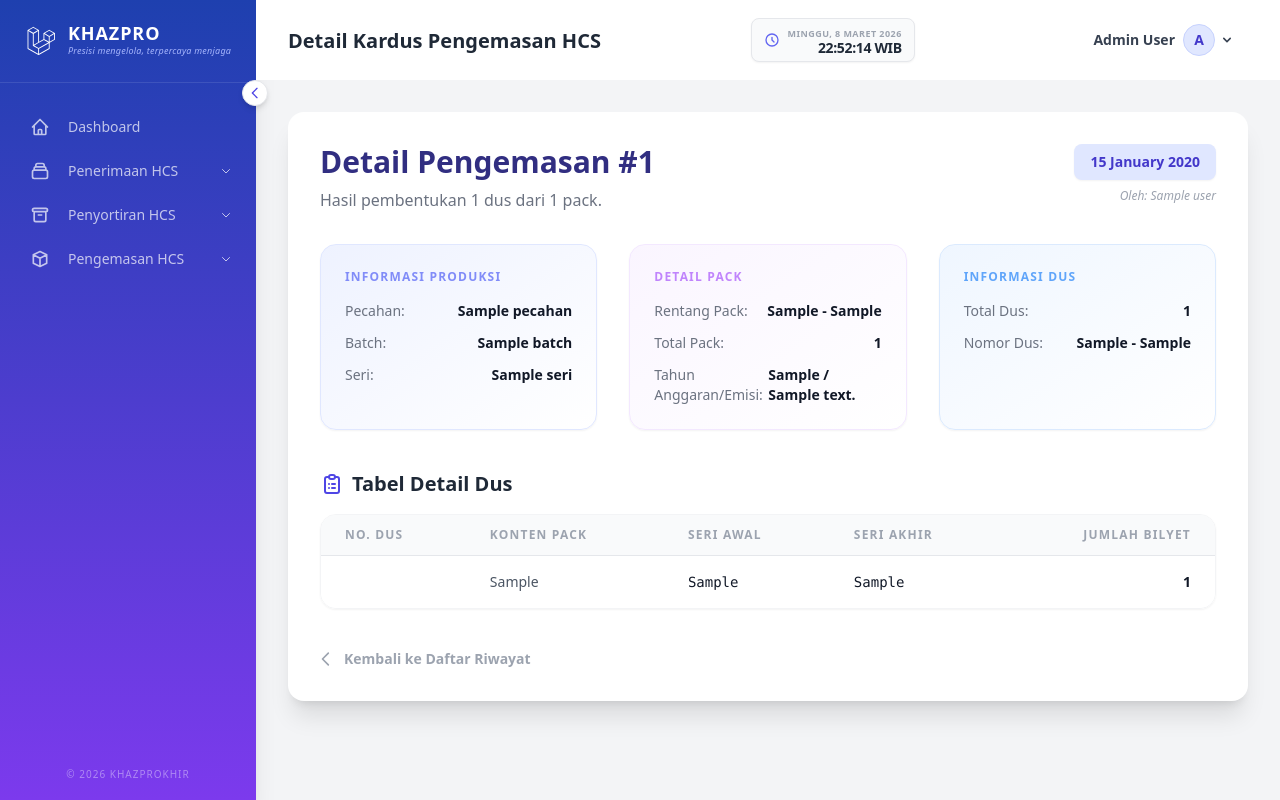
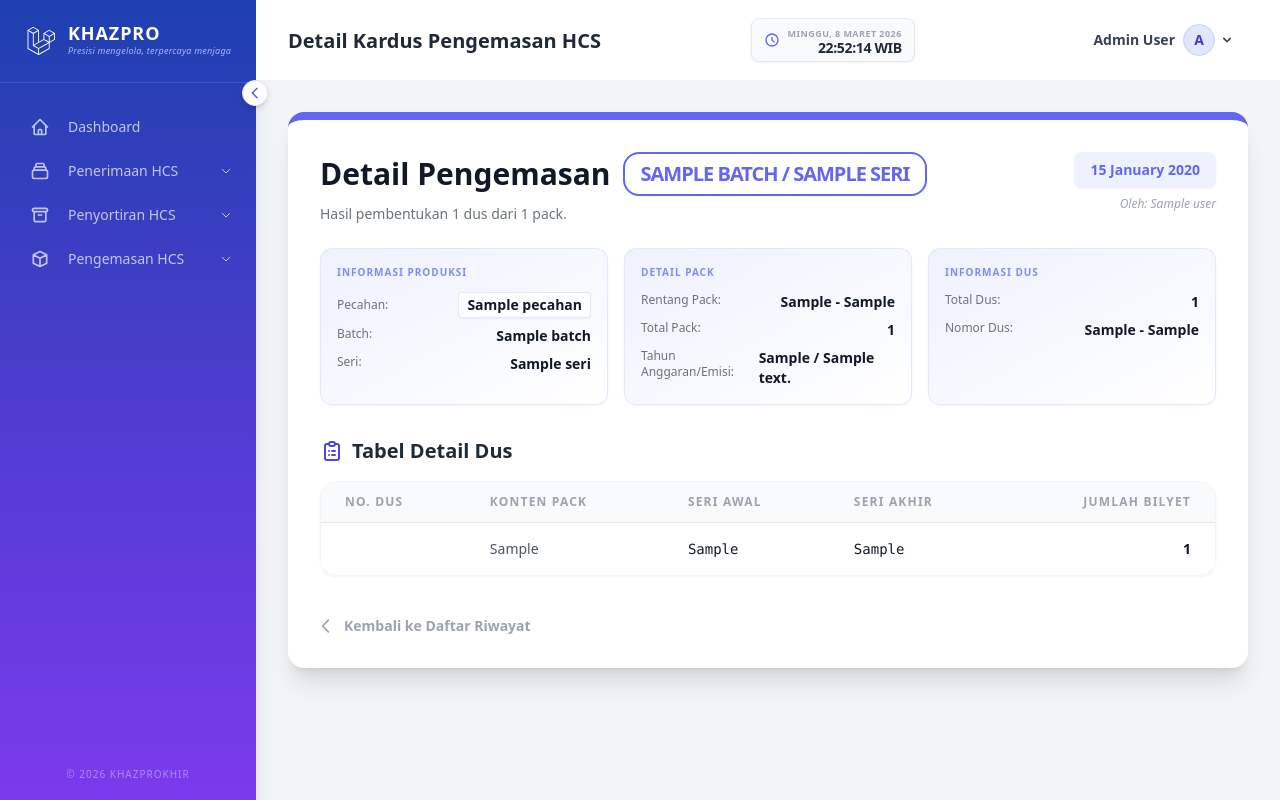
Before and after one commit to prophetical/khazprokhir-dev, a Laravel app: template resources/views/pengemasan/show.blade.php in a window 1280 px wide. Run offline with Laravel 12, Linux system fonts and the light colour scheme; a user stored in the database is signed in; data comes from the database, SQL or seed files in the repository; tables that the repository leaves empty hold one stand-in row (values such as "Sample post"); the template is opened without the code that fills it: most values are stand-ins (such as "Sample title", 1, 10 or a date in 2020).

Commit message:
Optimasi UI/UX Pengemasan

```diff
--- a/resources/views/pengemasan/show.blade.php
+++ b/resources/views/pengemasan/show.blade.php
@@ -7,67 +7,89 @@
 
     <div class="py-8">
         <div class="max-w-7xl mx-auto sm:px-6 lg:px-8">
-            <div class="bg-white overflow-hidden shadow-xl sm:rounded-2xl">
+            @php
+                $pecahan = $pengemasan->pecahan ?? '';
+                $pecCol = [
+                    'S' => 'lime',
+                    'T' => 'gray',
+                    'U' => 'amber',
+                    'V' => 'purple',
+                    'W' => 'green',
+                    'X' => 'blue',
+                    'Y' => 'red',
+                ][$pecahan] ?? 'indigo';
+
+                $borderColor = "border-{$pecCol}-500";
+                if ($pecahan === 'U') $borderColor = "border-{$pecCol}-600";
+                $textColor = "text-{$pecCol}-500";
+                if ($pecahan === 'U') $textColor = "text-{$pecCol}-600";
+            @endphp
+            <div class="bg-white overflow-hidden shadow-xl sm:rounded-2xl border-t-8 {{ $borderColor }}">
                 <div class="p-8 text-gray-900">
-                    <div class="flex justify-between items-start mb-8">
+                    <div class="flex justify-between items-start mb-6">
                         <div>
-                            <h2 class="text-3xl font-extrabold text-indigo-900 mb-2">Detail Pengemasan #{{ $pengemasan->id }}</h2>
-                            <p class="text-gray-500">Hasil pembentukan {{ $pengemasan->jumlah_dus }} dus dari {{ $pengemasan->jumlah_pack }} pack.</p>
+                            <h2 class="text-3xl font-extrabold text-gray-900 mb-2 flex items-center gap-3">
+                                Detail Pengemasan
+                                <span class="inline-flex items-center px-4 py-1.5 rounded-2xl border-2 text-xl font-black uppercase tracking-tighter {{ $borderColor }} {{ $textColor }} bg-white shadow-sm">
+                                    {{ $pengemasan->batch }} / {{ $pengemasan->seri }}
+                                </span>
+                            </h2>
+                            <p class="text-gray-500 text-sm">Hasil pembentukan {{ $pengemasan->jumlah_dus }} dus dari {{ $pengemasan->jumlah_pack }} pack.</p>
                         </div>
                         <div class="flex flex-col items-end">
-                            <span class="px-4 py-2 bg-indigo-100 text-indigo-700 rounded-lg font-bold text-sm mb-2 shadow-sm">
+                            <span class="px-4 py-2 bg-{{ $pecCol }}-50 {{ $pecahan === 'S' || $pecahan === 'U' || $pecahan === 'T' ? 'text-gray-800' : $textColor }} rounded-lg font-bold text-sm mb-2 shadow-sm">
                                 {{ $pengemasan->tanggal_pengemasan->format('d F Y') }}
                             </span>
                             <span class="text-xs text-gray-400 font-medium italic">Oleh: {{ $pengemasan->user->name ?? '-' }}</span>
                         </div>
                     </div>
 
-                    <div class="grid grid-cols-1 md:grid-cols-3 gap-8 mb-10">
-                        <div class="bg-gradient-to-br from-indigo-50 to-white p-6 rounded-2xl border border-indigo-100 shadow-sm">
-                            <h4 class="text-xs font-bold text-indigo-400 uppercase tracking-widest mb-4">Informasi Produksi</h4>
-                            <div class="space-y-3">
-                                <div class="flex justify-between">
-                                    <span class="text-sm text-gray-500">Pecahan:</span>
-                                    <span class="text-sm font-bold text-gray-900">{{ $pengemasan->pecahan }}</span>
+                    <div class="grid grid-cols-1 md:grid-cols-3 gap-4 mb-8">
+                        <div class="bg-gradient-to-br from-{{ $pecCol }}-50 to-white p-4 rounded-xl border border-{{ $pecCol }}-100 shadow-sm">
+                            <h4 class="text-[10px] font-bold text-{{ $pecCol }}-400 uppercase tracking-widest mb-3">Informasi Produksi</h4>
+                            <div class="space-y-2">
+                                <div class="flex justify-between items-center">
+                                    <span class="text-xs text-gray-500 font-medium">Pecahan:</span>
+                                    <span class="text-sm font-black text-gray-900 bg-white px-2 py-0.5 rounded border border-{{ $pecCol }}-100 shadow-sm">{{ $pengemasan->pecahan }}</span>
                                 </div>
                                 <div class="flex justify-between">
-                                    <span class="text-sm text-gray-500">Batch:</span>
+                                    <span class="text-xs text-gray-500">Batch:</span>
                                     <span class="text-sm font-bold text-gray-900">{{ $pengemasan->batch }}</span>
                                 </div>
                                 <div class="flex justify-between">
-                                    <span class="text-sm text-gray-500">Seri:</span>
+                                    <span class="text-xs text-gray-500">Seri:</span>
                                     <span class="text-sm font-bold text-gray-900">{{ $pengemasan->seri }}</span>
                                 </div>
                             </div>
                         </div>
 
-                        <div class="bg-gradient-to-br from-purple-50 to-white p-6 rounded-2xl border border-purple-100 shadow-sm">
-                            <h4 class="text-xs font-bold text-purple-400 uppercase tracking-widest mb-4">Detail Pack</h4>
-                            <div class="space-y-3">
+                        <div class="bg-gradient-to-br from-{{ $pecCol }}-50 to-white p-4 rounded-xl border border-{{ $pecCol }}-100 shadow-sm">
+                            <h4 class="text-[10px] font-bold text-{{ $pecCol }}-400 uppercase tracking-widest mb-3">Detail Pack</h4>
+                            <div class="space-y-2">
                                 <div class="flex justify-between">
-                                    <span class="text-sm text-gray-500">Rentang Pack:</span>
+                                    <span class="text-xs text-gray-500">Rentang Pack:</span>
                                     <span class="text-sm font-bold text-gray-900">{{ $pengemasan->pack_awal }} - {{ $pengemasan->pack_akhir }}</span>
                                 </div>
                                 <div class="flex justify-between">
-                                    <span class="text-sm text-gray-500">Total Pack:</span>
+                                    <span class="text-xs text-gray-500">Total Pack:</span>
                                     <span class="text-sm font-bold text-gray-900">{{ $pengemasan->jumlah_pack }}</span>
                                 </div>
                                 <div class="flex justify-between">
-                                    <span class="text-sm text-gray-500">Tahun Anggaran/Emisi:</span>
+                                    <span class="text-xs text-gray-500">Tahun Anggaran/Emisi:</span>
                                     <span class="text-sm font-bold text-gray-900">{{ $pengemasan->tahun_anggaran }} / {{ $pengemasan->tahun_emisi }}</span>
                                 </div>
                             </div>
                         </div>
 
-                        <div class="bg-gradient-to-br from-blue-50 to-white p-6 rounded-2xl border border-blue-100 shadow-sm">
-                            <h4 class="text-xs font-bold text-blue-400 uppercase tracking-widest mb-4">Informasi Dus</h4>
-                            <div class="space-y-3">
+                        <div class="bg-gradient-to-br from-{{ $pecCol }}-50 to-white p-4 rounded-xl border border-{{ $pecCol }}-100 shadow-sm">
+                            <h4 class="text-[10px] font-bold text-{{ $pecCol }}-400 uppercase tracking-widest mb-3">Informasi Dus</h4>
+                            <div class="space-y-2">
                                 <div class="flex justify-between">
-                                    <span class="text-sm text-gray-500">Total Dus:</span>
+                                    <span class="text-xs text-gray-500">Total Dus:</span>
                                     <span class="text-sm font-bold text-gray-900">{{ $pengemasan->jumlah_dus }}</span>
                                 </div>
                                 <div class="flex justify-between">
-                                    <span class="text-sm text-gray-500">Nomor Dus:</span>
+                                    <span class="text-xs text-gray-500">Nomor Dus:</span>
                                     <span class="text-sm font-bold text-gray-900">{{ $pengemasan->dus_awal }} - {{ $pengemasan->dus_akhir }}</span>
                                 </div>
                             </div>
```
Also changed, not shown: resources/views/pengemasan/create.blade.php (+8 -1 lines).
